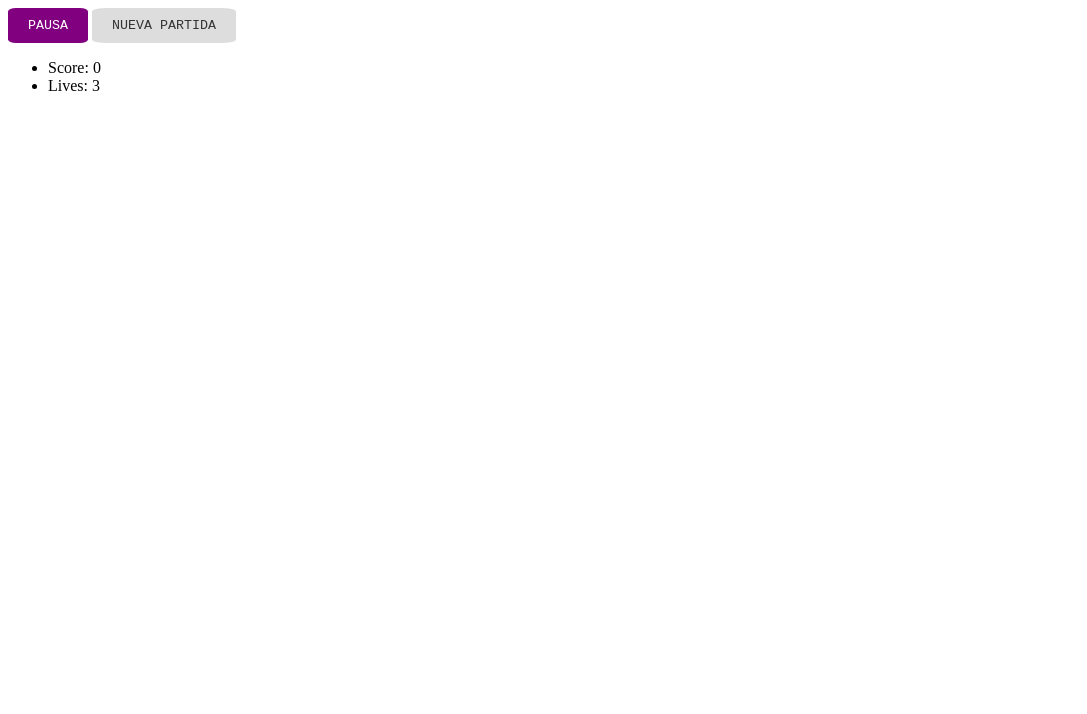
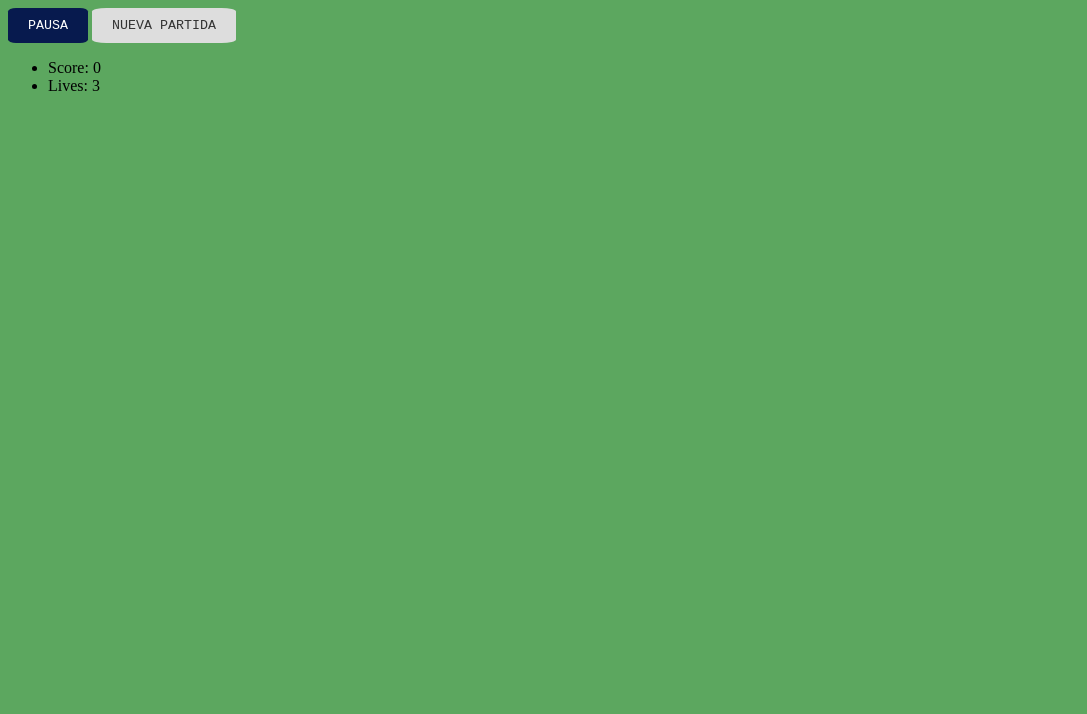
Before and after one commit to DaniRomeroo/Practica-06-Game, a website: page index.html in a window 1280 px wide. In both pictures the pointer is over the button "PAUSA". Shown: the top 714 px of the page, without its empty margins (0-1087 px from the left). Drawn offline with Linux system fonts and the light colour scheme.

Commit message:
H:\LDM\GitHub\Practica-06-Game

```diff
--- a/game.css
+++ b/game.css
@@ -1,5 +1,6 @@
 html {
   overflow: hidden;
+  background-color: rgb(92, 167, 95);
 }
 
 .Opponent {
@@ -36,7 +37,7 @@ html {
 }
 
 body button:hover {
-	background-color:purple;
+	background-color:rgb(7, 26, 78);
 	transition: all 0.5s;
 	border-radius: 10%;
 	color: white;
```
Also changed, not shown: assets/bueno.png, assets/bueno_muerto.png, assets/jefe.png, assets/jefe_muerto.png, assets/malo.png, assets/malo_muerto.png, assets/shot1.png, assets/shot2.png.
